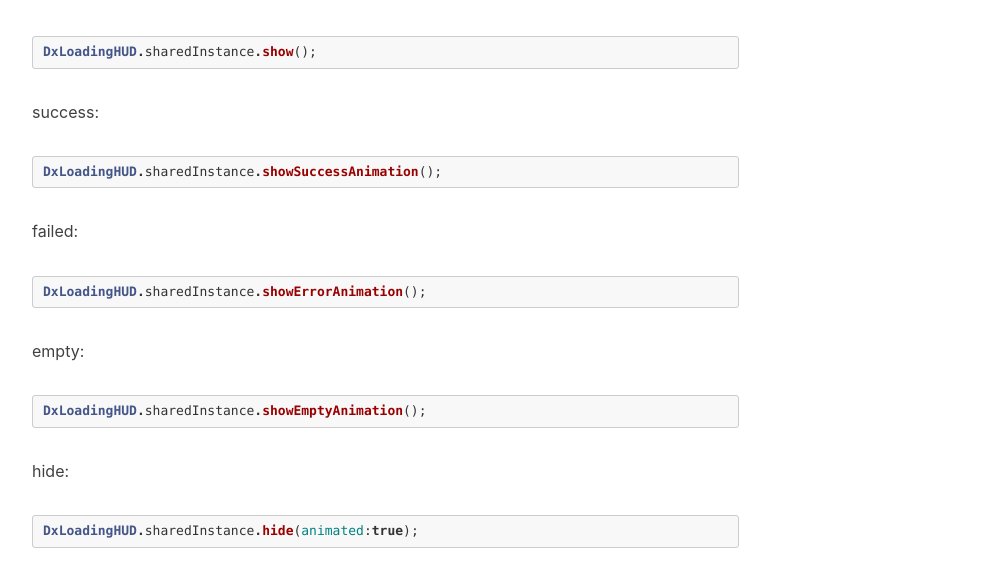
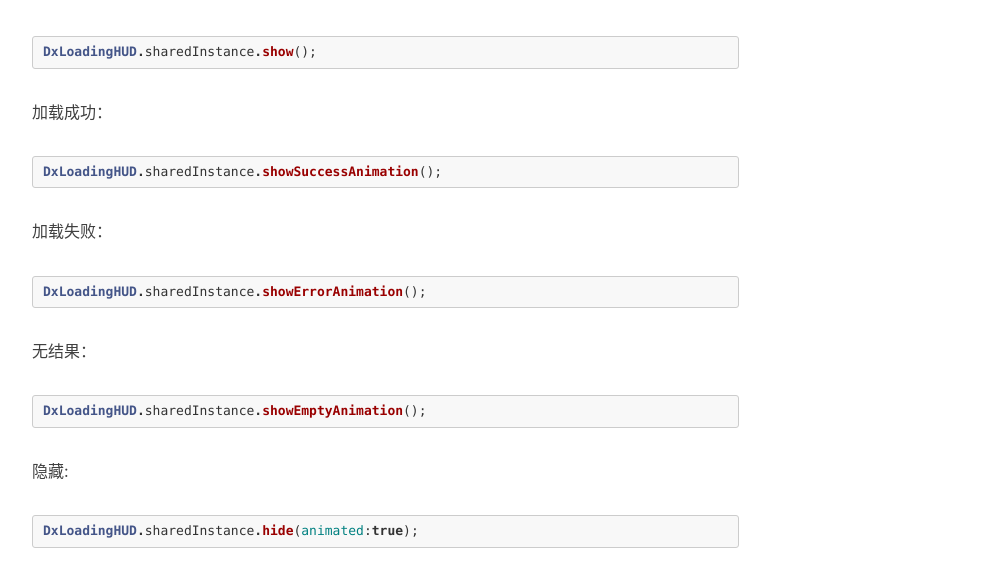
Before and after one commit to StevenDXC/Blog, a Jekyll site: the page built from _posts/2016-04-28-loading_hud.md, in a window 1280 px wide and 900 px high, scrolled down 1288 px. Shown: the part 158-720 px from the top of the window, without its empty margins (233-1226 px from the left). Built offline with Jekyll 4.4.1, drawn with Linux system fonts in a browser that asks for light colours; nearby versions of some CDN libraries; Markdown is read by kramdown in place of the engine named in the settings; comment, search, counter and statistics services are not loaded.

Commit message:
Update 2016-04-28-loading_hud.md

````diff
--- a/_posts/2016-04-28-loading_hud.md
+++ b/_posts/2016-04-28-loading_hud.md
@@ -24,22 +24,22 @@ show:
 DxLoadingHUD.sharedInstance.show();
 ```
 
-success:
+加载成功：
 ```swift
 DxLoadingHUD.sharedInstance.showSuccessAnimation();
 ```
 
-failed:
+加载失败：
 ```swift
 DxLoadingHUD.sharedInstance.showErrorAnimation();
 ```
 
-empty:
+无结果：
 ```swift
 DxLoadingHUD.sharedInstance.showEmptyAnimation();
 ```
 
-hide:
+隐藏:
 ```swift
 DxLoadingHUD.sharedInstance.hide(animated:true);
 ```
````
